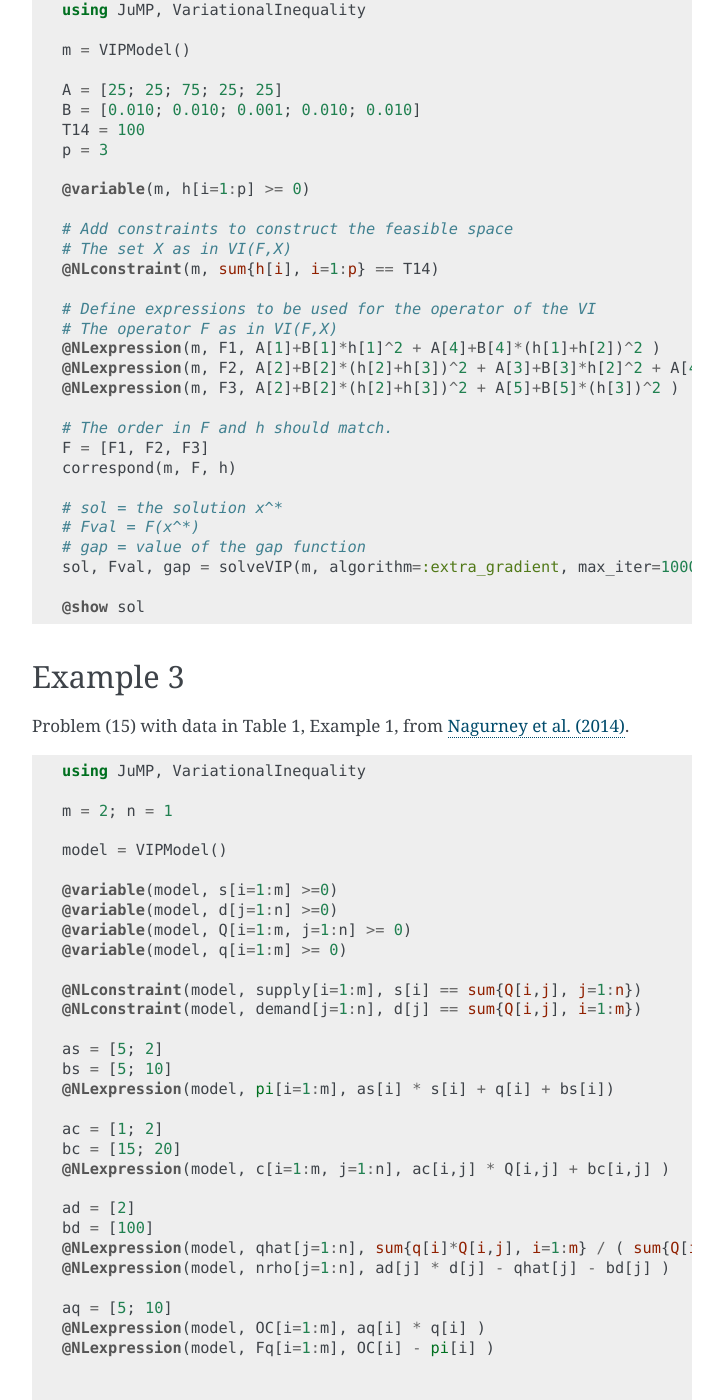
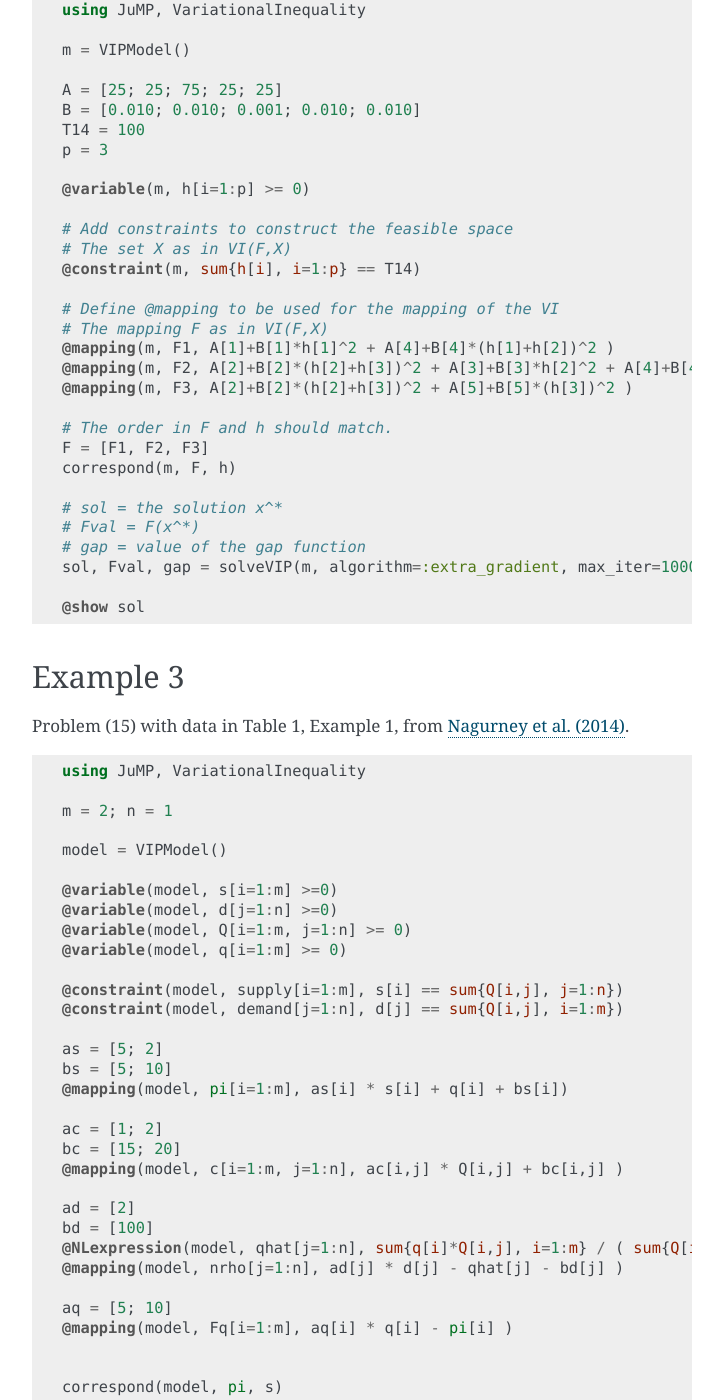
Before and after one commit to chkwon/VariationalInequality.jl, a Sphinx documentation site: the page built from doc/index.rst, in a window 1280 px wide and 1400 px high, scrolled down 2071 px. Shown: the whole window, without its empty margins (388-1111 px from the left). Built offline with Sphinx 7.4.7, drawn with Linux system fonts in a browser that asks for light colours; some of the changed text lies outside the part shown.

Commit message:
doc update

```diff
--- a/doc/conf.py
+++ b/doc/conf.py
@@ -7,7 +7,7 @@
 # General information about the project.
 project = u'VariationalInequality -- Julia for Variational Inequalities'
 AUTHORS = u"Changhyun Kwon"
-copyright = u'2016, '+AUTHORS
+copyright = u'2016--, '+AUTHORS
 
 
 # The name of the Pygments (syntax highlighting) style to use.
--- a/doc/index.rst
+++ b/doc/index.rst
@@ -60,11 +60,11 @@
     @variable(m, x2)
     @variable(m, x3)
 
-    @NLconstraint(m, const1, x1^2 + 0.4x2^2 + 0.6x3^2 <= 1)
+    @constraint(m, const1, x1^2 + 0.4x2^2 + 0.6x3^2 <= 1)
 
-    @NLexpression(m, F1, 2x1 + 0.2x1^3 - 0.5x2 + 0.1x3 - 4)
-    @NLexpression(m, F2, -0.5x1 + x2 + 0.1x2^3 + 0.5)
-    @NLexpression(m, F3, 0.5x1 - 0.2x2 + 2x3 - 0.5)
+    @mapping(m, F1, 2x1 + 0.2x1^3 - 0.5x2 + 0.1x3 - 4)
+    @mapping(m, F2, -0.5x1 + x2 + 0.1x2^3 + 0.5)
+    @mapping(m, F3, 0.5x1 - 0.2x2 + 2x3 - 0.5)
 
     correspond(m, [F1, F2, F3], [x1, x2, x3])
 
@@ -102,13 +102,13 @@
 
     # Add constraints to construct the feasible space
     # The set X as in VI(F,X)
-    @NLconstraint(m, sum{h[i], i=1:p} == T14)
+    @constraint(m, sum{h[i], i=1:p} == T14)
 
-    # Define expressions to be used for the operator of the VI
-    # The operator F as in VI(F,X)
-    @NLexpression(m, F1, A[1]+B[1]*h[1]^2 + A[4]+B[4]*(h[1]+h[2])^2 )
-    @NLexpression(m, F2, A[2]+B[2]*(h[2]+h[3])^2 + A[3]+B[3]*h[2]^2 + A[4]+B[4]*(h[1]+h[2])^2 )
-    @NLexpression(m, F3, A[2]+B[2]*(h[2]+h[3])^2 + A[5]+B[5]*(h[3])^2 )
+    # Define @mapping to be used for the mapping of the VI
+    # The mapping F as in VI(F,X)
+    @mapping(m, F1, A[1]+B[1]*h[1]^2 + A[4]+B[4]*(h[1]+h[2])^2 )
+    @mapping(m, F2, A[2]+B[2]*(h[2]+h[3])^2 + A[3]+B[3]*h[2]^2 + A[4]+B[4]*(h[1]+h[2])^2 )
+    @mapping(m, F3, A[2]+B[2]*(h[2]+h[3])^2 + A[5]+B[5]*(h[3])^2 )
 
     # The order in F and h should match.
     F = [F1, F2, F3]
@@ -140,25 +140,24 @@
     @variable(model, Q[i=1:m, j=1:n] >= 0)
     @variable(model, q[i=1:m] >= 0)
 
-    @NLconstraint(model, supply[i=1:m], s[i] == sum{Q[i,j], j=1:n})
-    @NLconstraint(model, demand[j=1:n], d[j] == sum{Q[i,j], i=1:m})
+    @constraint(model, supply[i=1:m], s[i] == sum{Q[i,j], j=1:n})
+    @constraint(model, demand[j=1:n], d[j] == sum{Q[i,j], i=1:m})
 
     as = [5; 2]
     bs = [5; 10]
-    @NLexpression(model, pi[i=1:m], as[i] * s[i] + q[i] + bs[i])
+    @mapping(model, pi[i=1:m], as[i] * s[i] + q[i] + bs[i])
 
     ac = [1; 2]
     bc = [15; 20]
-    @NLexpression(model, c[i=1:m, j=1:n], ac[i,j] * Q[i,j] + bc[i,j] )
+    @mapping(model, c[i=1:m, j=1:n], ac[i,j] * Q[i,j] + bc[i,j] )
 
     ad = [2]
     bd = [100]
     @NLexpression(model, qhat[j=1:n], sum{q[i]*Q[i,j], i=1:m} / ( sum{Q[i,j], i=1:m} + 1e-6 ) )
-    @NLexpression(model, nrho[j=1:n], ad[j] * d[j] - qhat[j] - bd[j] )
+    @mapping(model, nrho[j=1:n], ad[j] * d[j] - qhat[j] - bd[j] )
 
     aq = [5; 10]
-    @NLexpression(model, OC[i=1:m], aq[i] * q[i] )
-    @NLexpression(model, Fq[i=1:m], OC[i] - pi[i] )
+    @mapping(model, Fq[i=1:m], aq[i] * q[i] - pi[i] )
 
 
     correspond(model, pi, s)
```
